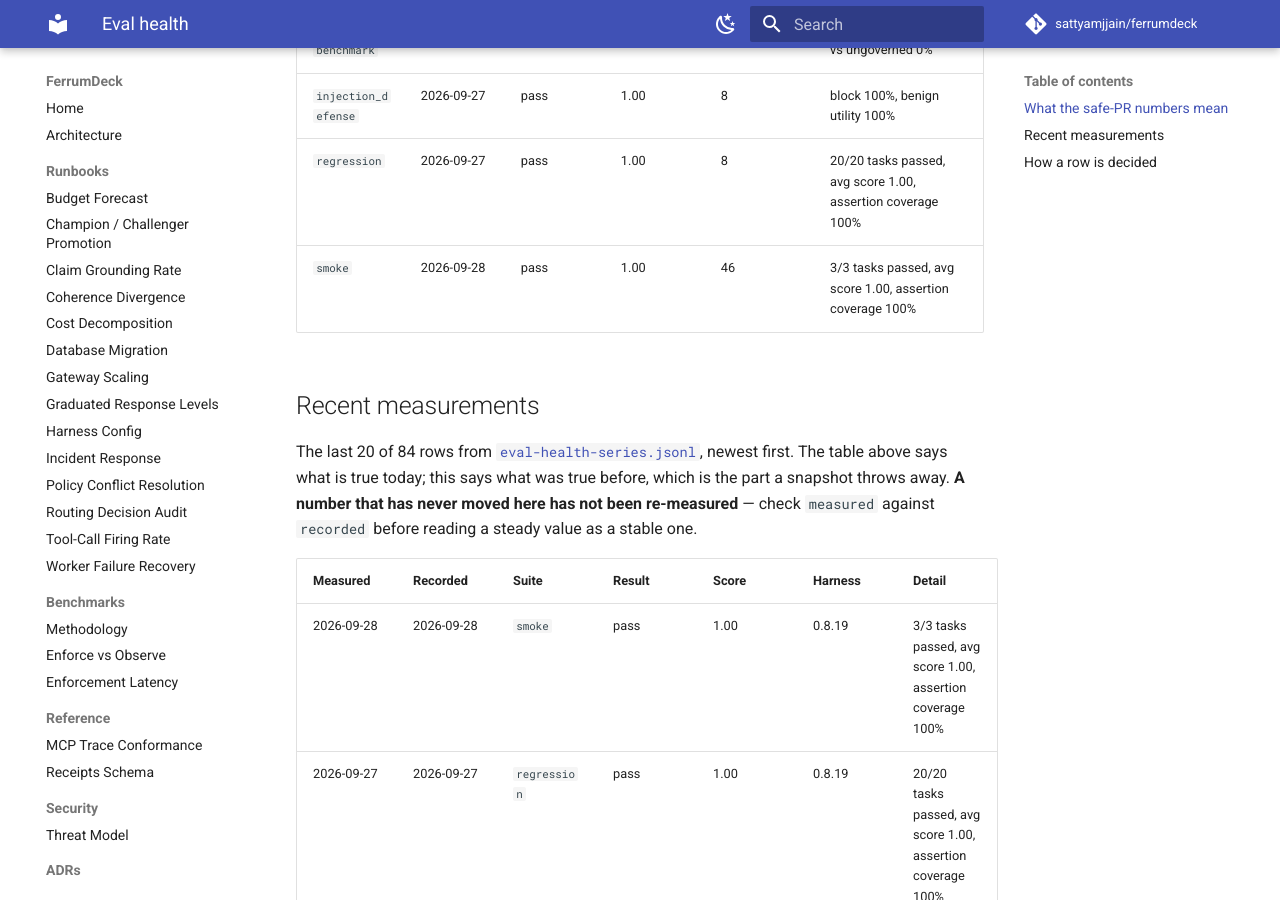
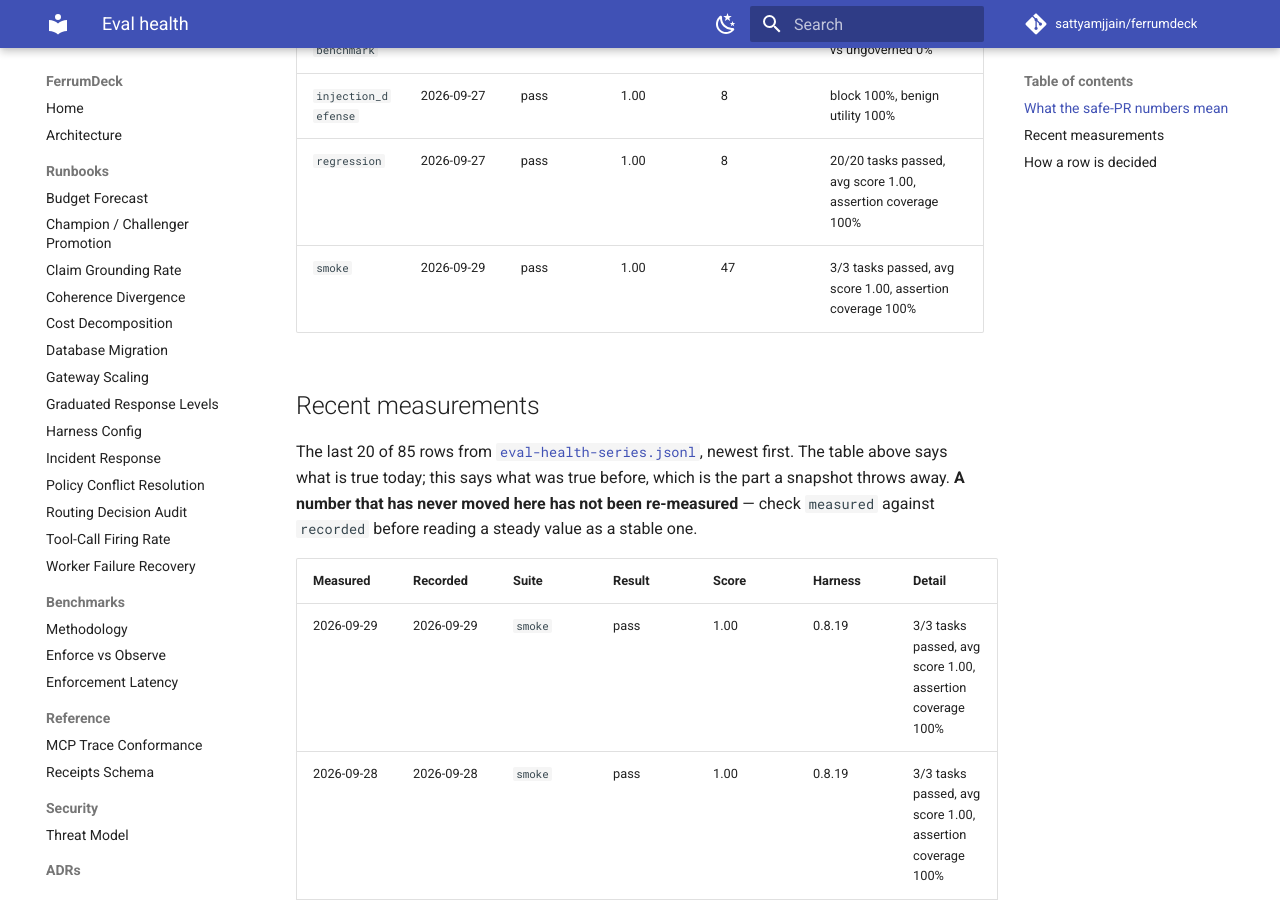
Before and after one commit to sattyamjjain/ferrumdeck, an MkDocs documentation site: the page built from docs/eval-health.md, in a window 1280 px wide and 900 px high, scrolled down 1531 px. Built offline with MkDocs 1.6.1 and Material for MkDocs 9.7.7, drawn with Linux system fonts in a browser that asks for light colours; comment, search, counter and statistics services are not loaded; some of the changed text lies outside the part shown.

Commit message:
docs(evals): refresh eval health + append series 2026-09-29 [skip ci]

```diff
--- a/docs/eval-health.md
+++ b/docs/eval-health.md
@@ -25,14 +25,15 @@ So neither number was ever evidence about the agent. The response is to rescope
 | `governed-benchmark` | 2026-09-27 | pass | 1.00 | 8 | governed blocked 100% vs ungoverned 0% |
 | `injection_defense` | 2026-09-27 | pass | 1.00 | 8 | block 100%, benign utility 100% |
 | `regression` | 2026-09-27 | pass | 1.00 | 8 | 20/20 tasks passed, avg score 1.00, assertion coverage 100% |
-| `smoke` | 2026-09-28 | pass | 1.00 | 46 | 3/3 tasks passed, avg score 1.00, assertion coverage 100% |
+| `smoke` | 2026-09-29 | pass | 1.00 | 47 | 3/3 tasks passed, avg score 1.00, assertion coverage 100% |
 
 ## Recent measurements
 
-The last 20 of 84 rows from [`eval-health-series.jsonl`](eval-health-series.jsonl), newest first. The table above says what is true today; this says what was true before, which is the part a snapshot throws away. **A number that has never moved here has not been re-measured** — check `measured` against `recorded` before reading a steady value as a stable one.
+The last 20 of 85 rows from [`eval-health-series.jsonl`](eval-health-series.jsonl), newest first. The table above says what is true today; this says what was true before, which is the part a snapshot throws away. **A number that has never moved here has not been re-measured** — check `measured` against `recorded` before reading a steady value as a stable one.
 
 | Measured | Recorded | Suite | Result | Score | Harness | Detail |
 | --- | --- | --- | --- | --- | --- | --- |
+| 2026-09-29 | 2026-09-29 | `smoke` | pass | 1.00 | 0.8.19 | 3/3 tasks passed, avg score 1.00, assertion coverage 100% |
 | 2026-09-28 | 2026-09-28 | `smoke` | pass | 1.00 | 0.8.19 | 3/3 tasks passed, avg score 1.00, assertion coverage 100% |
 | 2026-09-27 | 2026-09-27 | `regression` | pass | 1.00 | 0.8.19 | 20/20 tasks passed, avg score 1.00, assertion coverage 100% |
 | 2026-09-27 | 2026-09-27 | `injection_defense` | pass | 1.00 | 0.8.19 | block 100%, benign utility 100% |
@@ -64,4 +64,4 @@ The file is append-only and never rewritten by the refresh job. A row found to b
 | `governed-benchmark` | the governed run blocks 100% of unsafe actions |
 | `eval_<suite>_<ts>` (LLM suites) | every task passed (`failed_tasks == 0`) |
 
-_Generated 2026-09-28 08:19 UTC._
+_Generated 2026-09-29 07:59 UTC._
```
Also changed, not shown: other parts of docs/eval-health.md (+0 -1 lines), 2 other files.
